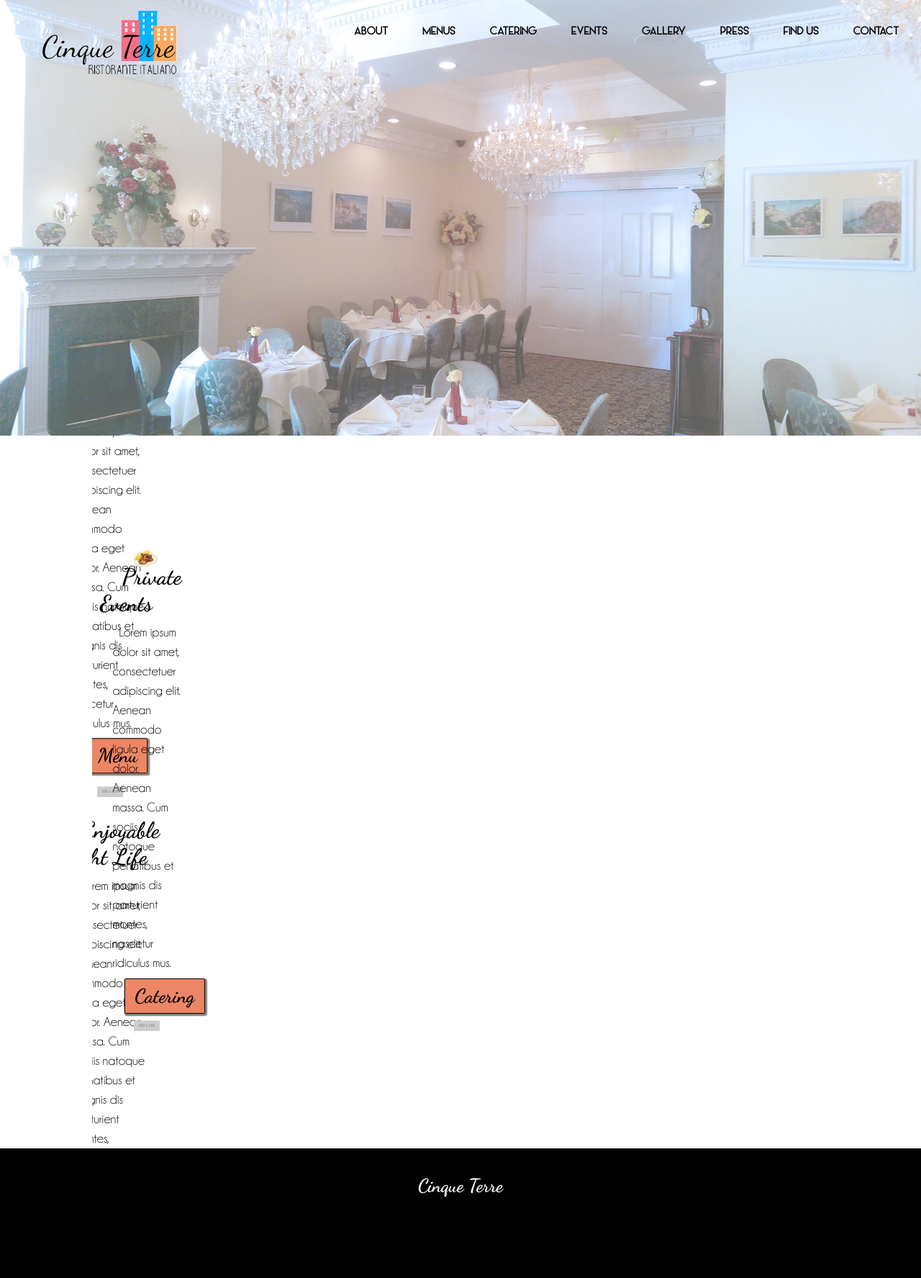
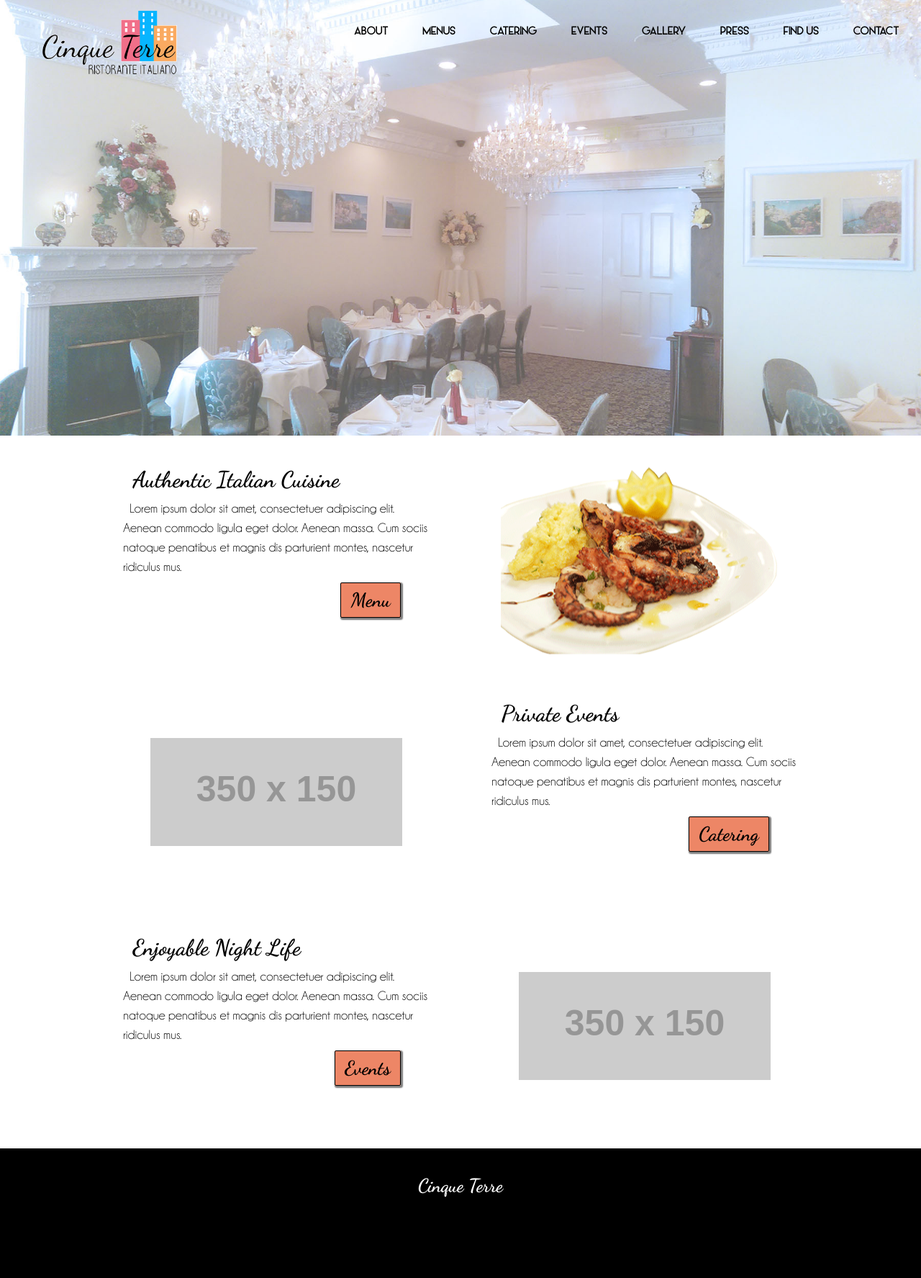
Before and after one commit to cinqueterreli/cinqueterre.github.io, a Jekyll site: the page built from index.html, in a window 1280 px wide. Shown: the whole page at 72% size. Built offline with Jekyll 4.4.1, drawn with Linux system fonts in a browser that asks for light colours; nearby versions of some CDN libraries.

Commit message:
I hate this shit

```diff
--- a/css/main.css
+++ b/css/main.css
@@ -317,10 +317,6 @@ hr {
 }
 
 .box-content {
-	position:absolute;
-	top:50%;
-	left:50%;
-	transform:translate(-50%,-50%);
 }
 
 
```
